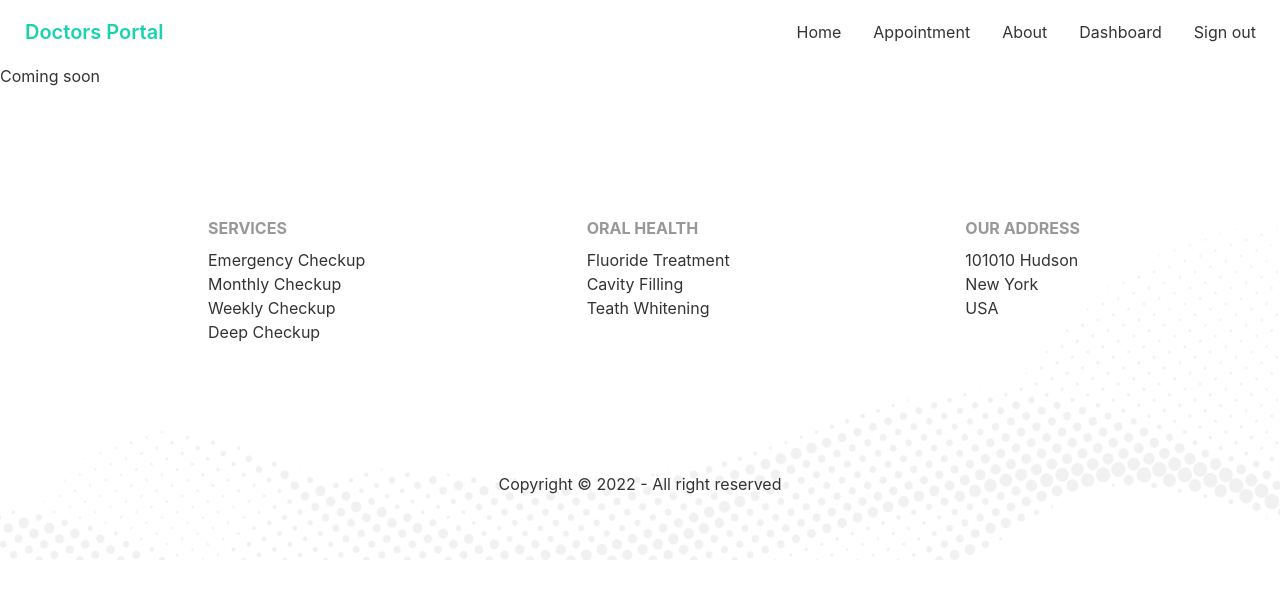
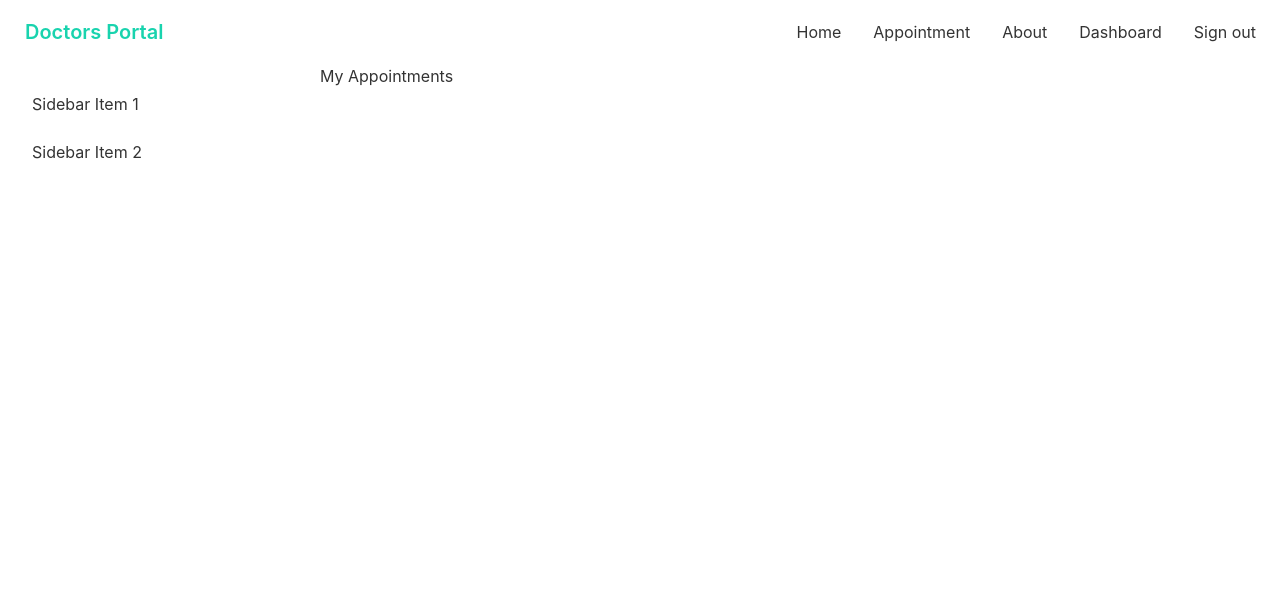
Before and after one commit to SHDilruba/doctors-portal, a React (Create React App) app: page /dashboard in a window 1280 px wide. Shown: the top 598 px of the page. Built offline with nearby package versions, Linux system fonts and the light colour scheme; no server answers; sample sign-in values are in the browser's storage.

Commit message:
dashboard layout initialized

```diff
--- a/src/App.js
+++ b/src/App.js
@@ -11,9 +11,4 @@ function App() {
     </div>
   );
 }
-
 export default App;
-
-
-
-//74-6 done
--- a/src/Layout/DashboardLayout.js
+++ b/src/Layout/DashboardLayout.js
@@ -1,12 +1,25 @@
 import React from 'react';
 import { Outlet } from 'react-router-dom';
-import Navbar from '../Shared/Navbar';
+import Navbar from '../Shared/Navbar/Navbar';
 
 const DashboardLayout = () => {
   return (
     <div>
        <Navbar></Navbar>
-       <Outlet></Outlet>
+       <div className="drawer drawer-mobile">
+  <input id="dashboard-drawer" type="checkbox" className="drawer-toggle" />
+  <div className="drawer-content ">
+  <Outlet></Outlet>
+  </div>
+  <div className="drawer-side">
+    <label htmlFor="dashboard-drawer" className="drawer-overlay"></label>
+    <ul className="menu p-4 w-80 bg-base-100 text-base-content">
+      <li><a>Sidebar Item 1</a></li>
+      <li><a>Sidebar Item 2</a></li>
+    </ul>
+
+  </div>
+</div>
     </div>
   );
 };
--- /dev/null
+++ b/src/Pages/Dashboard/MyAppointment/MyAppointment.js
@@ -0,0 +1,13 @@
+import React from 'react';
+
+const MyAppointment = () => {
+  return (
+    <div>
+         <h3 className="3xl mb-5">My Appointments</h3>
+         <div className="overflow-x-auto">
+        </div>
+   </div>
+  );
+};
+
+export default MyAppointment;
--- a/src/Shared/Navbar/Navbar.js
+++ b/src/Shared/Navbar/Navbar.js
@@ -41,7 +41,10 @@ const Navbar = () => {
           {menuItems}
       </ul>
     </div>
-  </div>
+       <label  htmlFor="dashboard-drawer" tabIndex={2} className="btn btn-ghost lg:hidden">
+          <svg xmlns="http://www.w3.org/2000/svg" className="h-5 w-5" fill="none" viewBox="0 0 24 24" stroke="currentColor"><path strokeLinecap="round" strokeLinejoin="round" strokeWidth="2" d="M4 6h16M4 12h8m-8 6h16" /></svg>
+        </label>
+    </div>
   );
 };
 
```
Also changed, not shown: src/Routes/Routes/Routes.js (+10 -2 lines).
